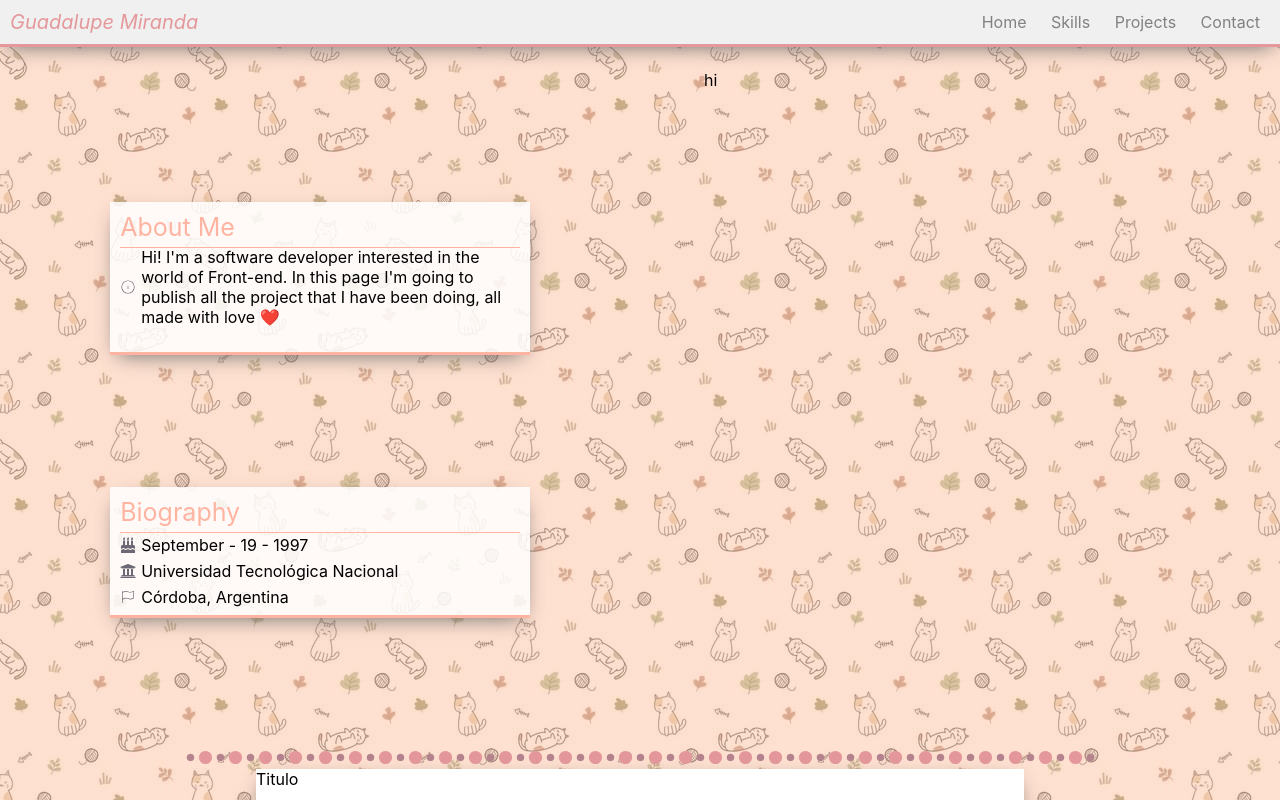
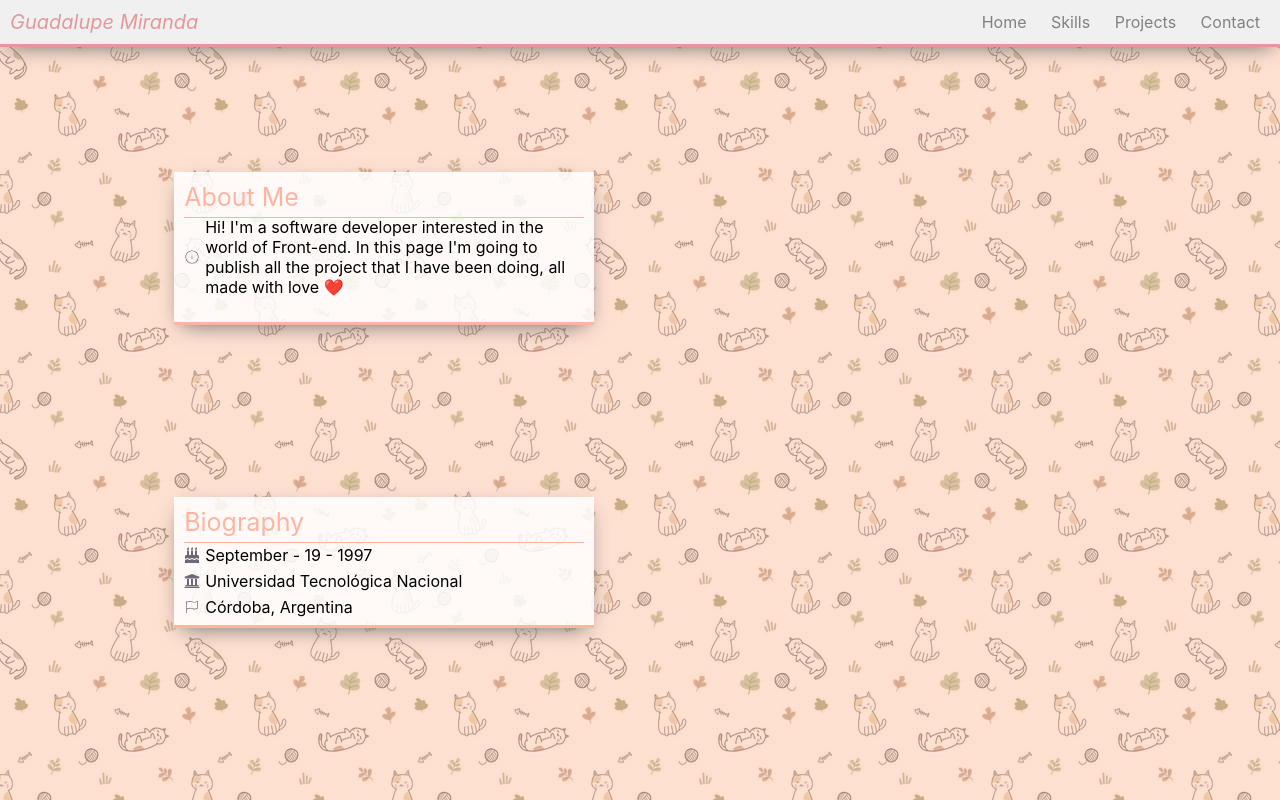
Before and after one commit to guadamiranda/portfolio, a React (Create React App) app: page / in a window 1280 px wide. Shown: the top 800 px of the page. Built offline with nearby package versions, Linux system fonts and the light colour scheme.

Commit message:
Change heigth

```diff
--- a/src/Styles/app.css
+++ b/src/Styles/app.css
@@ -12,15 +12,15 @@
     display: flex;
     flex-direction: column;
     align-items: center;
+    width: 100%;
+    height: 85%;
 }
 
 .App-body-home{
     display: flex;
     flex-direction: row;
     justify-content: space-around;
-    padding-top: 70px;
-    width: 100vw;
-    height: 85vh;
+    height: 100vh;
 }
 
 .cardContainer {
```
